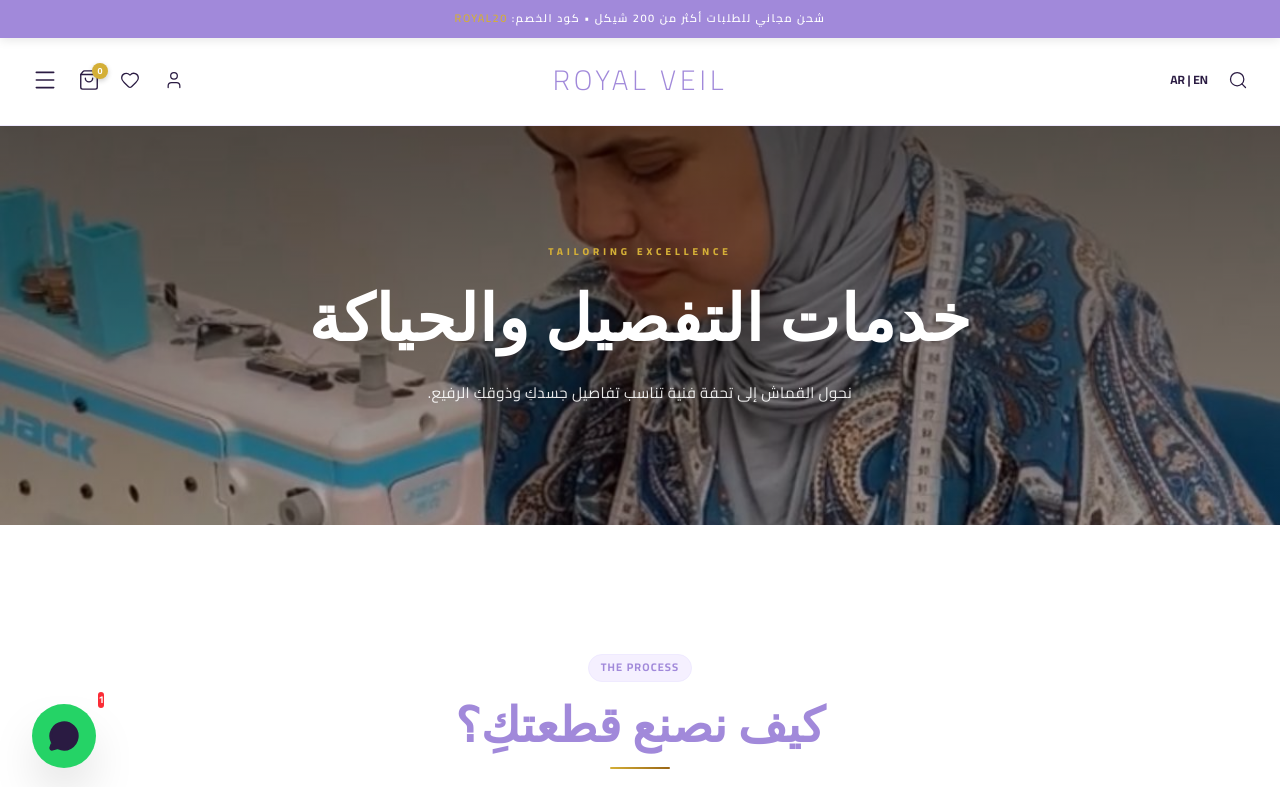
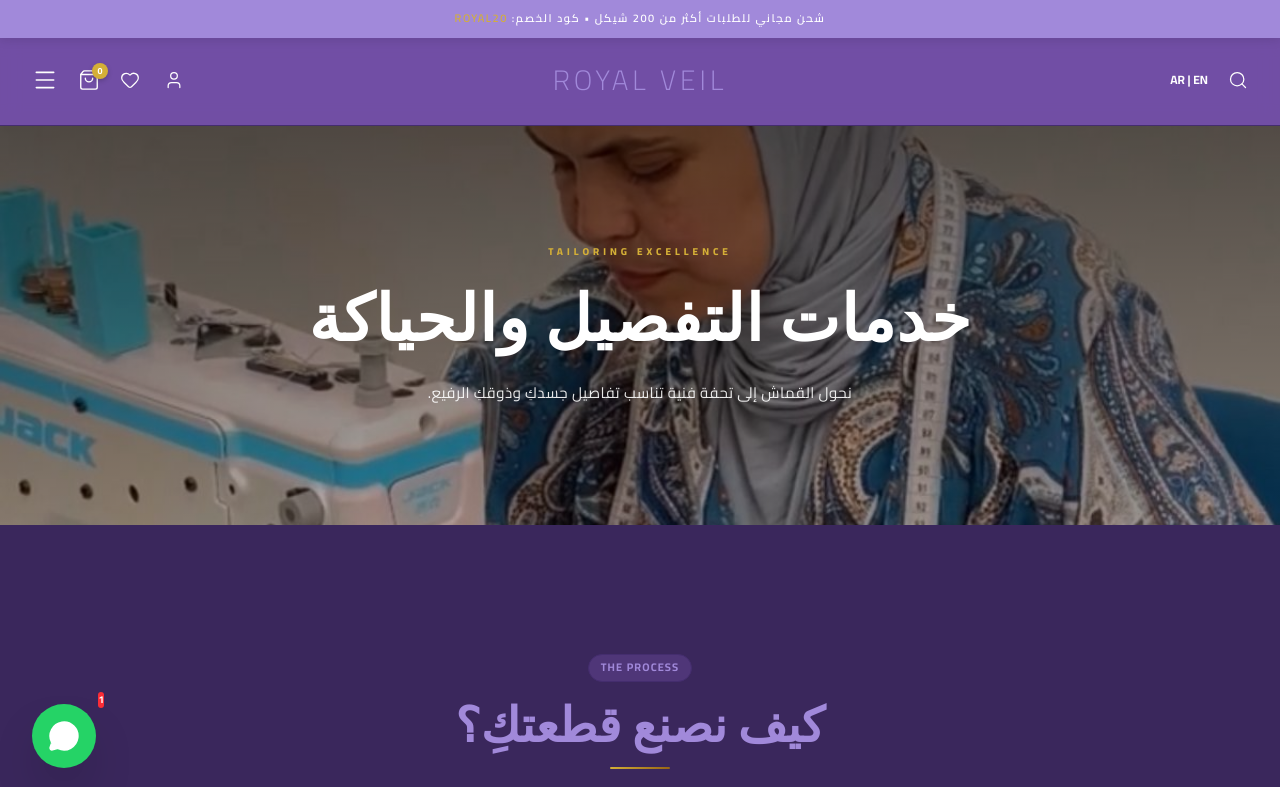
Before and after one commit to fahmyelmatry2030-lgtm/Royal-Veil, a React (Vite) app: page /custom in a window 1280 px wide. Shown: the top 787 px of the page. Built offline with nearby package versions, Linux system fonts and the light colour scheme; a web font is replaced by a local one.

Commit message:
style: revert to dark theme but with lighter brand purple and thin logo font

```diff
--- a/src/components/Navbar.jsx
+++ b/src/components/Navbar.jsx
@@ -79,7 +79,7 @@ export default function Navbar() {
           right: 0,
           zIndex: 100,
           transition: 'all 0.4s cubic-bezier(0.4, 0, 0.2, 1)',
-          background: solid ? 'rgba(255, 255, 255, 0.98)' : 'transparent',
+          background: solid ? 'rgba(116, 81, 168, 0.95)' : 'transparent',
           backdropFilter: solid ? 'blur(10px)' : 'none',
           boxShadow: scrolled ? 'var(--shadow-md)' : 'none',
           borderBottom: solid ? '1px solid var(--border-light)' : '1px solid rgba(255,255,255,0.1)',
--- a/src/index.css
+++ b/src/index.css
@@ -2,26 +2,26 @@
 
 
 :root {
-  /* Royal Purple & Gold Palette (Light Boutique Theme) */
-  --primary-purple: #a189da; /* Softer pastel lavender */
+  /* Royal Purple & Gold Palette (Dark Mode) */
+  --primary-purple: #a189da; /* Lighter, clearer purple as requested */
   --secondary-purple: #7451a8;
-  --purple-light: #f5f0ff; /* Very light lavender for sub-containers */
-  --purple-dark: #2a1b42; /* Deepest purple for text and icons */
+  --purple-light: #4f3678; /* Sub-container backgrounds */
+  --purple-dark: #2a1b42; /* Deepest purple */
 
   --accent-gold: #D4AF37; /* Premium Gold */
   --secondary-gold: #C5A028;
   --gold-dark: #996515;
   --gold-light: #F3E5AB;
 
-  --bg-white: #ffffff; /* Main Background: Pure White */
-  --bg-lavender: #faf9ff; /* Alternate extremely light lavender */
-  --bg-cream: #fdfaf5; /* Cream for that premium boutique feel */
+  --bg-white: #3a275c; /* Main Background: Deep Royal Purple */
+  --bg-lavender: #312150; /* Alternate darker background */
+  --bg-cream: #452e6e; /* Alternate lighter background */
 
-  --text-dark: #2a1b42; /* Deep Purple text for readability on light BG */
-  --text-muted: #6b5a8e; /* Muted purple text */
-  --text-light: #FFFFFF; /* White text only on dark elements */
+  --text-dark: #FFFFFF; /* Main text is now White */
+  --text-muted: #c4b5e0; /* Muted text is soft lavender */
+  --text-light: #FFFFFF;
 
-  --border-light: #efeaff; /* Very subtle borders */
+  --border-light: #442d6e; /* Subtle purple borders */
 
   --font-serif: 'Playfair Display', 'serif';
   --font-sans: 'Cairo', 'Outfit', sans-serif;
```
